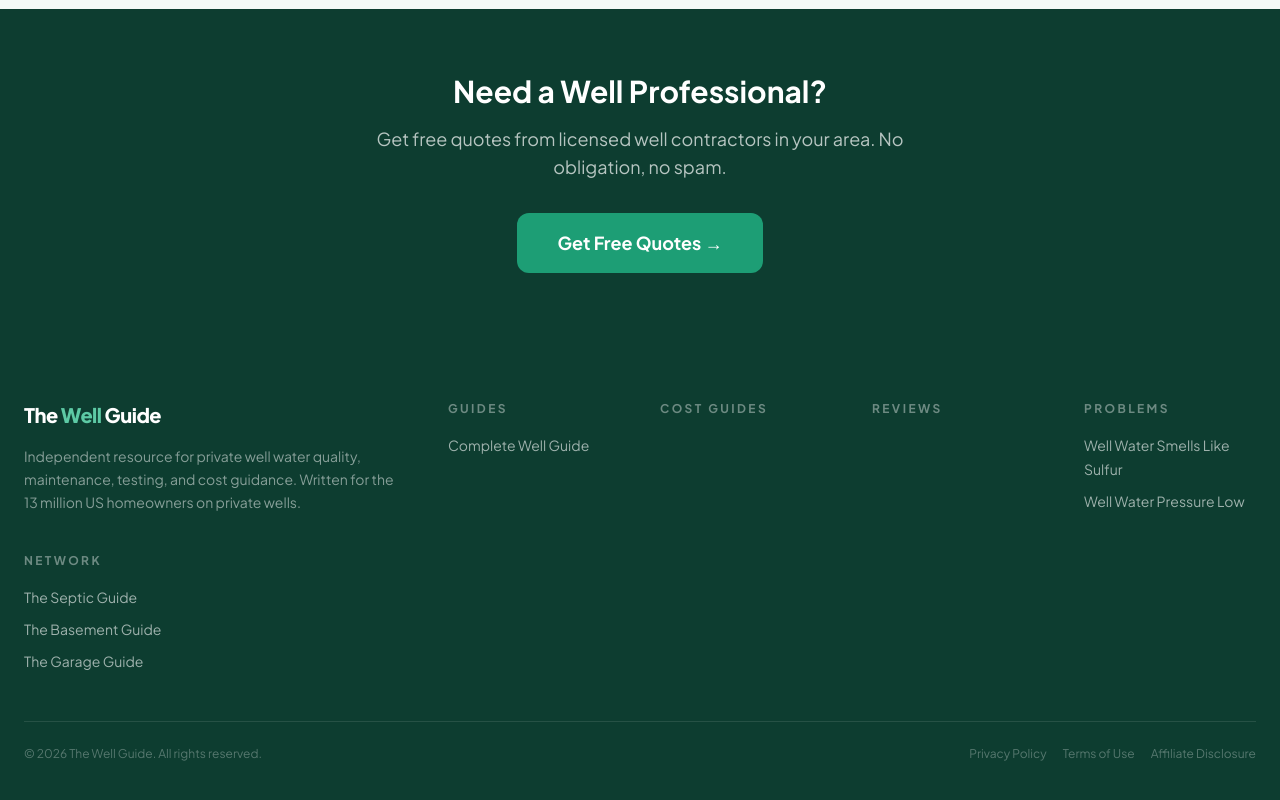
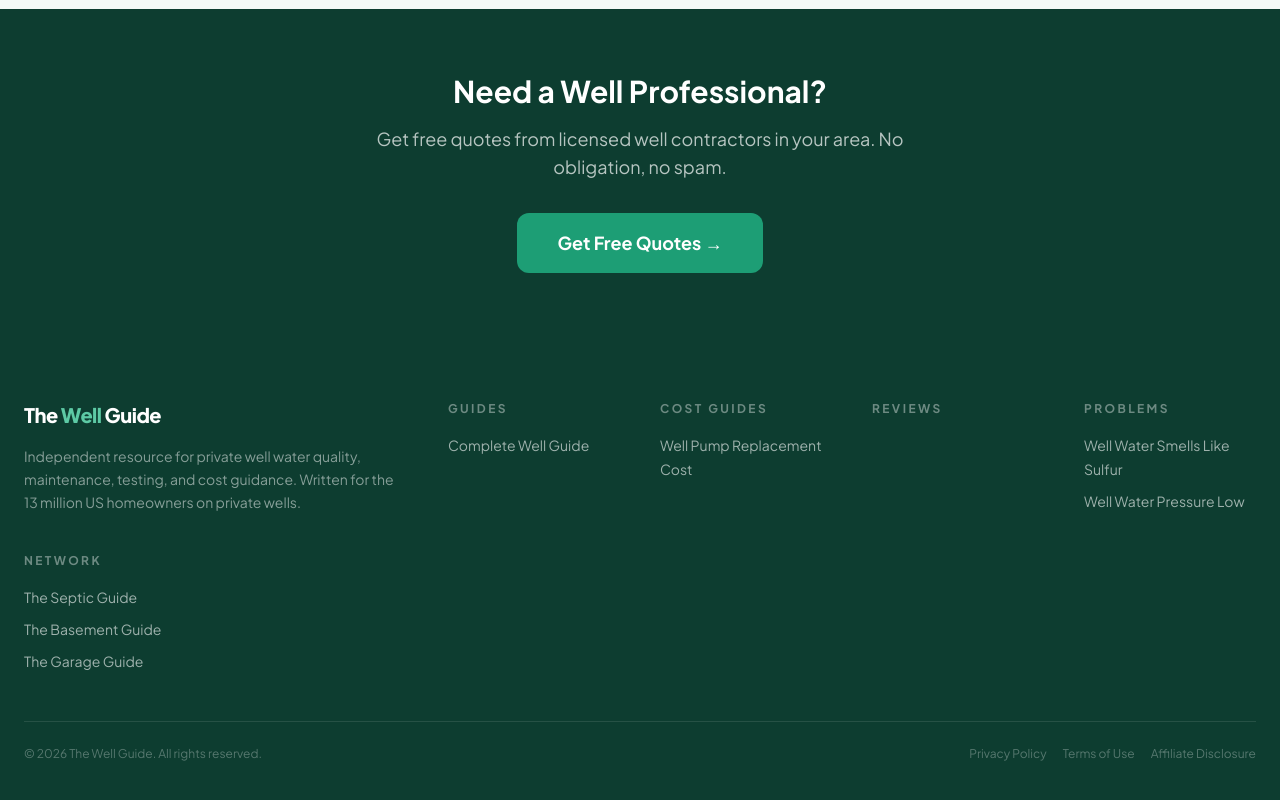
Before and after one commit to thebasementguide2026/thewell.guide-, a Next.js app: page / in a window 1280 px wide. Shown: the part 1790-2590 px from the top of the page. Built offline with nearby package versions, Linux system fonts and the light colour scheme.

Commit message:
Add well pump replacement cost to footer cost guides

```diff
--- a/components/Footer.tsx
+++ b/components/Footer.tsx
@@ -8,7 +8,13 @@ const footerSections = [
       { label: 'Complete Well Guide', href: '/guides/complete-well-guide' },
     ],
   },
-  { title: 'COST GUIDES', href: '/cost-guides', links: [] },
+  {
+    title: 'COST GUIDES',
+    href: '/cost-guides',
+    links: [
+      { label: 'Well Pump Replacement Cost', href: '/cost-guides/well-pump-replacement-cost' },
+    ],
+  },
   { title: 'REVIEWS', href: '/reviews', links: [] },
   {
     title: 'PROBLEMS',
```
